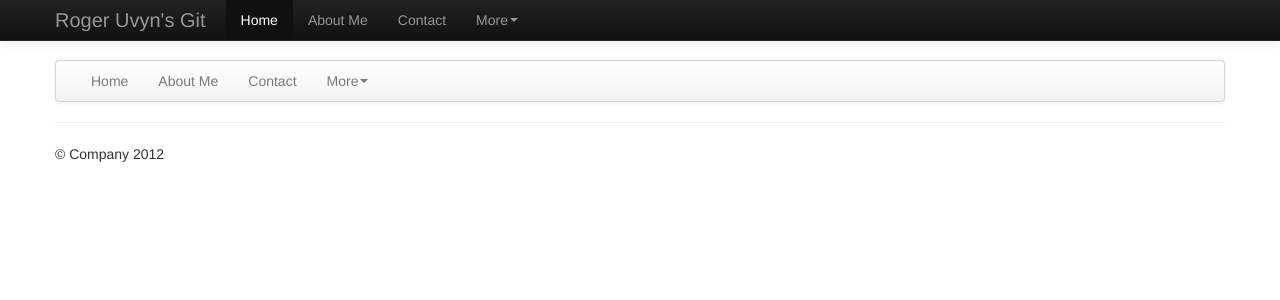
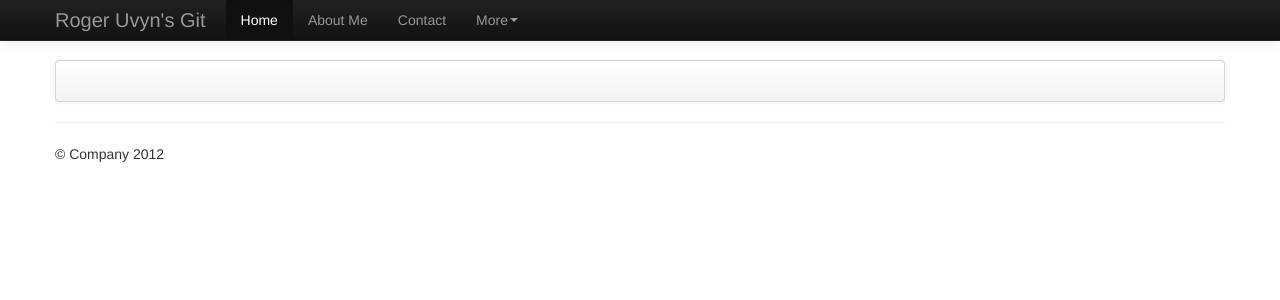
Before and after one commit to RogerUvyn/rogeruvyn.github.com, a Jekyll site: the page built from personal/interests.markdown, in a window 1280 px wide. Shown: the top 300 px of the page. Built offline with Jekyll 4.4.1, drawn with Linux system fonts in a browser that asks for light colours; nearby versions of some CDN libraries; library files that are not in the unit come from our copies; Markdown is read by kramdown in place of the engine named in the settings.

Commit message:
Rel 1.91a
Rel 1.91a

```diff
--- a/personal/interests.markdown
+++ b/personal/interests.markdown
@@ -4,29 +4,7 @@ layout: default
 <div class="navbar">
       <div class="navbar-inner">
             <div class="container">
-                <a class="btn btn-navbar" data-toggle="collapse" data-target=".nav-collapse">
-                    <span class="icon-bar"></span>
-                    <span class="icon-bar"></span>
-                    <span class="icon-bar"></span>
-                </a>
-                  <div class="nav-collapse collapse">
-                      <ul class="nav">
-                            <li><a href="http://rogeruvyn.github.com/index.html">Home</a></li>
-                            <li><a href="http://rogeruvyn.github.com/personal/interests.html">About Me</a></li>
-                            <li><a href="http://rogeruvyn.github.com/personal/contactinfo.html">Contact</a></li>
-                            <li class="dropdown">
-                                <a href="#" class="dropdown-toggle" data-toggle="dropdown">More<b class="caret"></b></a>
-                                <ul class="dropdown-menu">
-                                    <li><a href="http://rogeruvyn.github.com/index.html">Home</a></li>
-                                    <li><a href="#">Another action</a></li>
-                                    <li><a href="http://rogeruvyn.github.com/personal/interests.html">About Me</a></li>
-                                    <li class="divider"></li>
-                                    <li class="nav-header">Nav header</li>
-                                    <li><a href="http://rogeruvyn.github.com/personal/contactinfo.html">Contact</a></li>
-                                </ul>
-                            </li>
-                      </ul>
-                  </div>
+
             </div>
       </div>
 </div>
```
